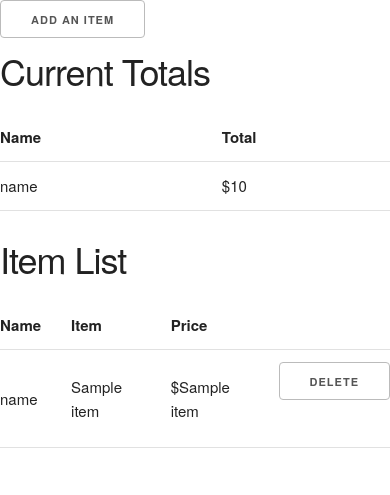
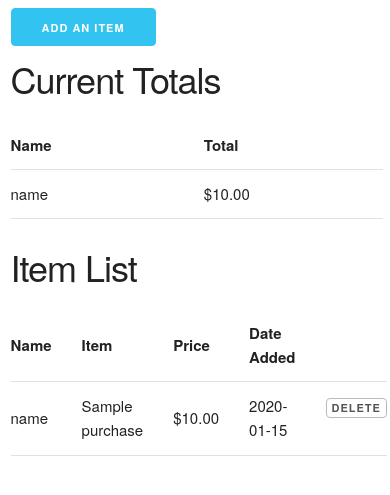
Before and after one commit to LacroixJ/house_spending_tracker, a Flask app: template templates/home.html in a window 390 px wide. Shown: the top 495 px of the page. Run offline with Flask 2, Linux system fonts and the light colour scheme; the template is opened without the code that fills it: most values are stand-ins (such as "Sample title", 1, 10 or a date in 2020).

Commit message:
Added dates to table and better display for mobile devices

```diff
--- a/app.py
+++ b/app.py
@@ -4,6 +4,8 @@
 from flask import render_template, request, redirect, url_for, Flask
 import os.path
 import yaml
+
+from datetime import datetime
 
 
 app = Flask(__name__)
@@ -18,8 +20,6 @@ def load_db():
     return info
 
 
-
-
 @app.route('/', methods=['GET'])
 def homepage():
     if not os.path.isfile(DB):
@@ -30,9 +30,15 @@ def homepage():
 
     names = info.keys()
 
+
     for name in info.keys():
-        items = info[name].get('items')
-        total = sum([list(item.values())[0] for item in items])
+        purchases = info[name].get('purchases')
+
+        total = 0
+        for purchase in purchases:
+            details = purchase['purchase']
+            total += float(details['price'])
+
         info[name]['total'] = total
 
 
@@ -46,7 +52,15 @@ def add_entry():
     names = info.keys()
     if request.method == 'POST':
         f = request.form
-        info[f['name']]['items'].append({f['item']:float(f['price'])})
+        purchase = {
+                'purchase':
+                    {
+                    'name': f['item_name'],
+                    'price': float(f['price']),
+                    'date_added': datetime.now()
+                    }
+                }
+        info[f['name']]['purchases'].append(purchase)
         db = open(DB, 'w')
         yaml.dump(info, db)
         db.close()
@@ -60,19 +74,19 @@ def delete():
     info = load_db()
     f = request.form
 
-    items = info[f['name']]['items']
+    purchases = info[f['name']]['purchases']
 
-    found = False
-    for idx, item in enumerate(list(items)):
-        for k, v in item.items():
-            if k == f['item'] and v == float(f['price']):
-                items.remove(item)
-                found = True
-        if found: break
+    for purchase in purchases.copy():
+        details = purchase['purchase']
+        requirements = [
+                details['name'] == f['item_name'],
+                details['price'] == float(f['price']),
+                ]
+        if all(requirements):
+            purchases.remove(purchase)
+            break
 
-
-
-    info[f['name']]['items'] = items
+    info[f['name']]['purchases'] = purchases
 
     db = open(DB, 'w')
     yaml.dump(info, db)
--- a/templates/home.html
+++ b/templates/home.html
@@ -4,7 +4,23 @@
 <link rel="stylesheet" href="{{ url_for('static', filename='normalize.css') }}">
 <link rel="stylesheet" href="{{ url_for('static', filename='skeleton.css') }}">
 
-<a class="button" href="{{ url_for('add_entry') }}">Add an Item</a>
+<style type="text/css">
+  body {
+   margin: 0.5em;
+   margin-left: 0.7em;
+  }
+  #delete_button{
+      margin: auto;
+      height: 20px;
+      padding: 5px;
+      line-height: 0px;
+  }
+</style>
+
+<meta name="viewport" content="width=device-width, initial-scale=0.85">
+
+
+<a class="button button-primary" href="{{ url_for('add_entry') }}">Add an Item</a>
 
 
 
@@ -20,7 +36,7 @@
         {% for name in db.keys() %}
         <tr>
             <td> {{ name }} </td>
-            <td> ${{ db[name].get('total') }} </td>
+            <td> {{ "$%.2f" | format(db[name].get('total')) }} </td>
         </tr>
         {% endfor %}
     </tbody>
@@ -28,32 +44,36 @@
 
 
 <h2> Item List</h2>
-<table class="u-full-width">
+<table class="u-full-width" id="ptable">
     <thead>
         <tr>
             <th>Name</th>
             <th>Item</th>
             <th>Price</th>
+            <th>Date Added</th>
             <th></th>
         </tr>
     </thead>
     <tbody>
         {% for name in db.keys() %}
-        {% for item in db[name].get('items')%}
+        {% for purchase in db[name].get('purchases')%}
+        {% set details = purchase['purchase'] %}
         <tr>
             <td> {{ name }} </td>
-            {% for k, v in item.items() %}
-            <td> {{ k }} </td>
-            <td> ${{ v }} </td>
+            <td> {{ details['name'] }} </td>
+            <td> {{ "$%.2f" | format(details['price']) }} </td>
+            <td> {{ details['date_added'].strftime("%Y-%m-%d") }} </td>
             <td>
                 <form action="{{ url_for('delete') }}" method="post">
                     <input type="hidden" name="name" value="{{name}}">
-                    <input type="hidden" name="item" value="{{k}}">
-                    <input type="hidden" name="price" value="{{v}}">
-                    <input class="button" type="submit" value="Delete">
+                    <input type="hidden" name="item_name" value="{{details['name']}}">
+                    <input type="hidden" name="price" value="{{details['price']}}">
+                    <input type="hidden" type='datetime-local' name="date_added"
+                        value="{{details['date_added']}}">
+                    <input class="button" type="submit" id="delete_button"
+                        onclick="return confirm('Are you sure you want to delete this item?');"value="Delete">
                 </form>
             </td>
-            {% endfor %}
         </tr>
         {% endfor %}
         {% endfor %}
```
Also changed, not shown: db.yaml (+15 -6 lines), templates/add_entry.html (+10 -1 lines).
